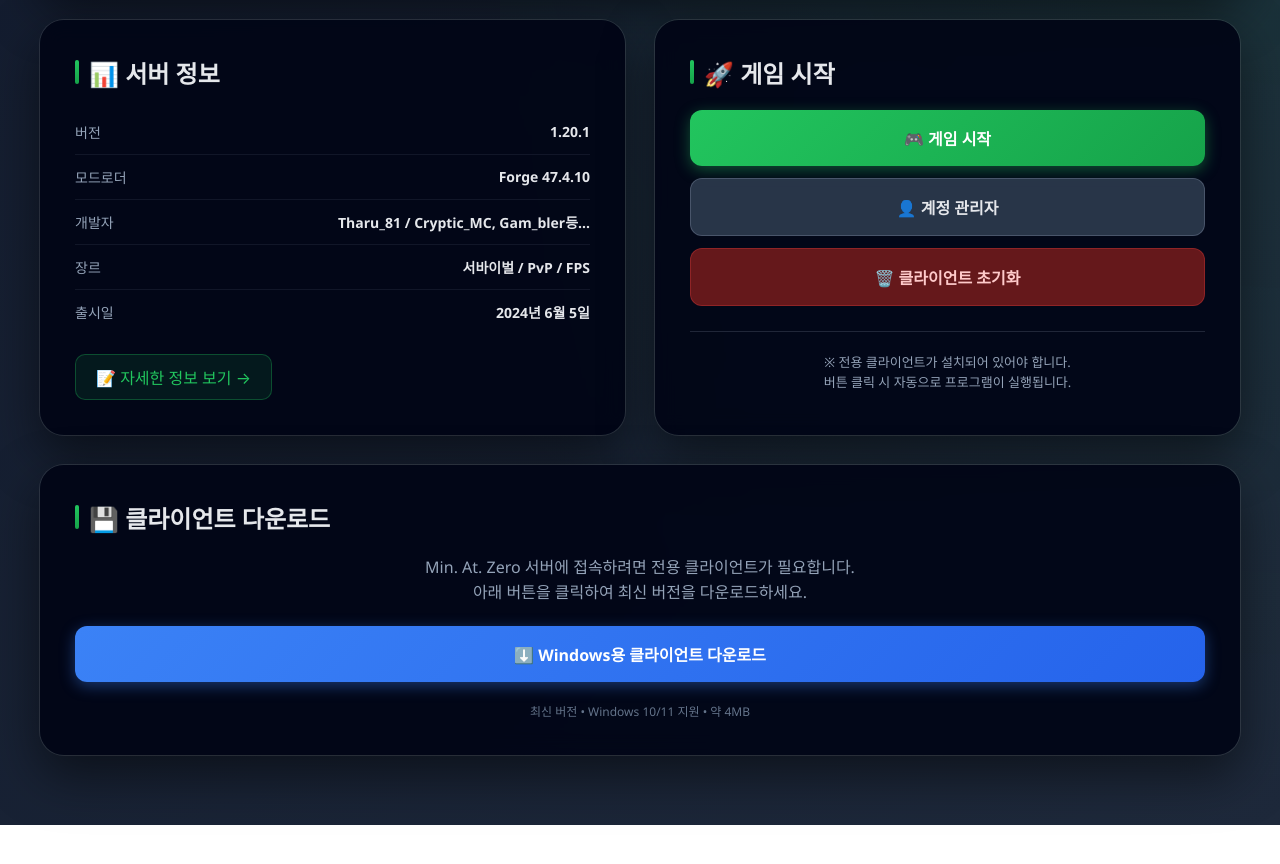
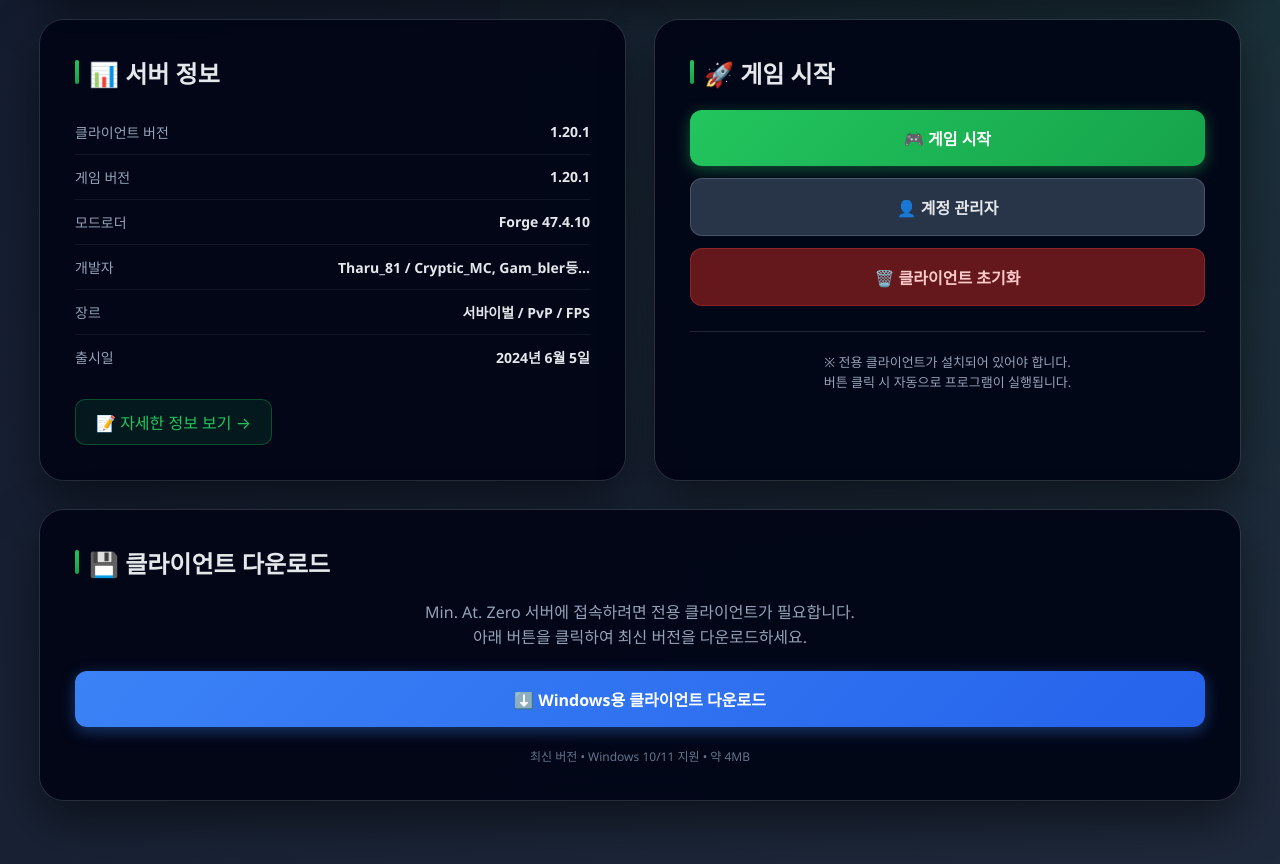
Before and after one commit to tharu8813/Min-At-Zero-Web-Client, a plain HTML site: page index.html in a window 1280 px wide. Shown: the part 1100-1964 px from the top of the page. Before the commit the page ends 1925 px from the top, so only its background shows below. Drawn offline with Linux system fonts and the light colour scheme; no server answers.

Commit message:
Update index.html

```diff
--- a/index.html
+++ b/index.html
@@ -42,8 +42,12 @@
                 <h2>📊 서버 정보</h2>
                 <ul class="info-list">
                     <li>
-                        <span class="info-label">버전</span>
+                        <span class="info-label">클라이언트 버전</span>
                         <span class="info-value" id="client-version">1.20.1</span>
+                    </li>
+                    <li>
+                        <span class="info-label">게임 버전</span>
+                        <span class="info-value" id="game-version">1.20.1</span>
                     </li>
                     <li>
                         <span class="info-label">모드로더</span>
```
